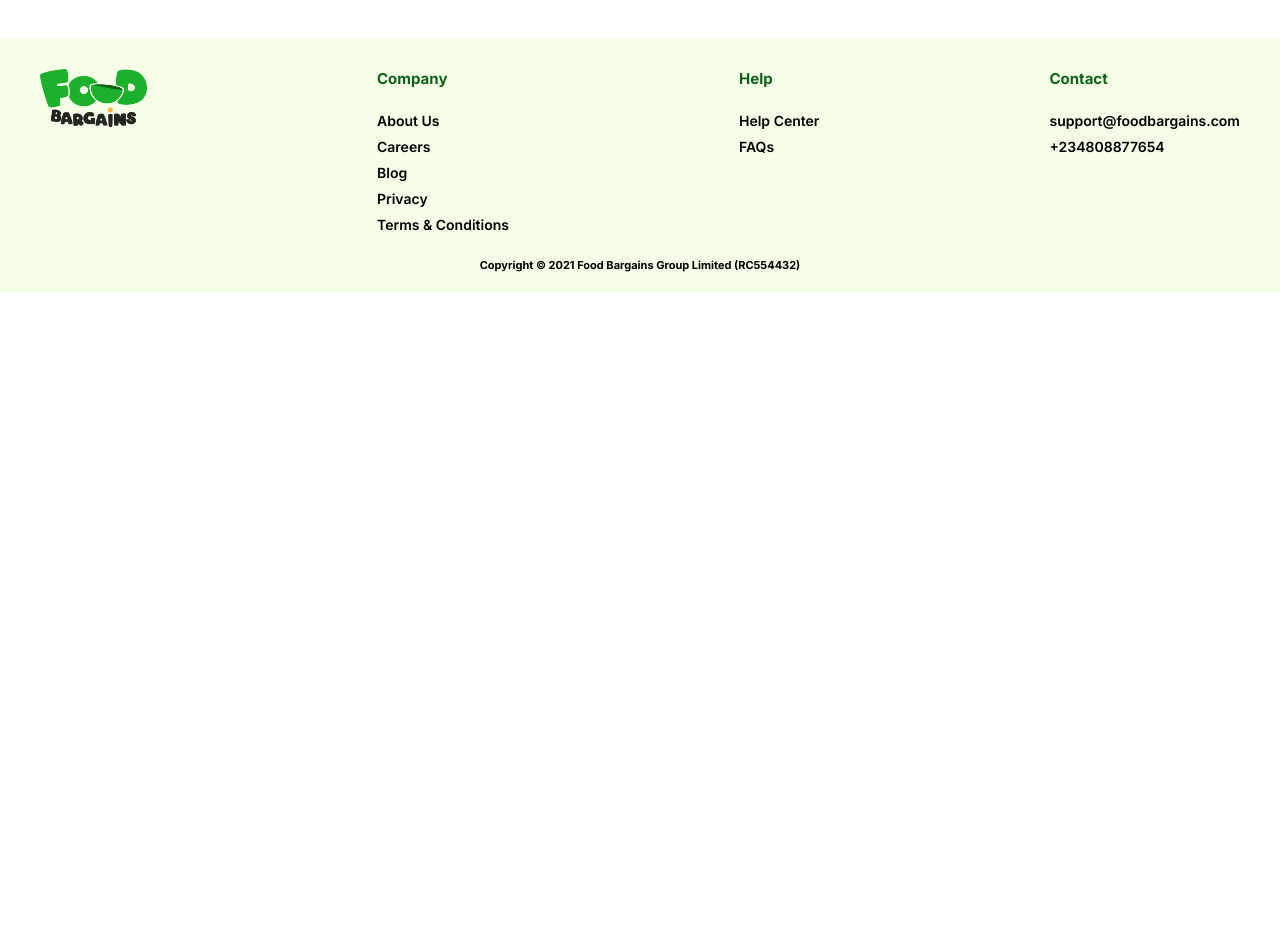
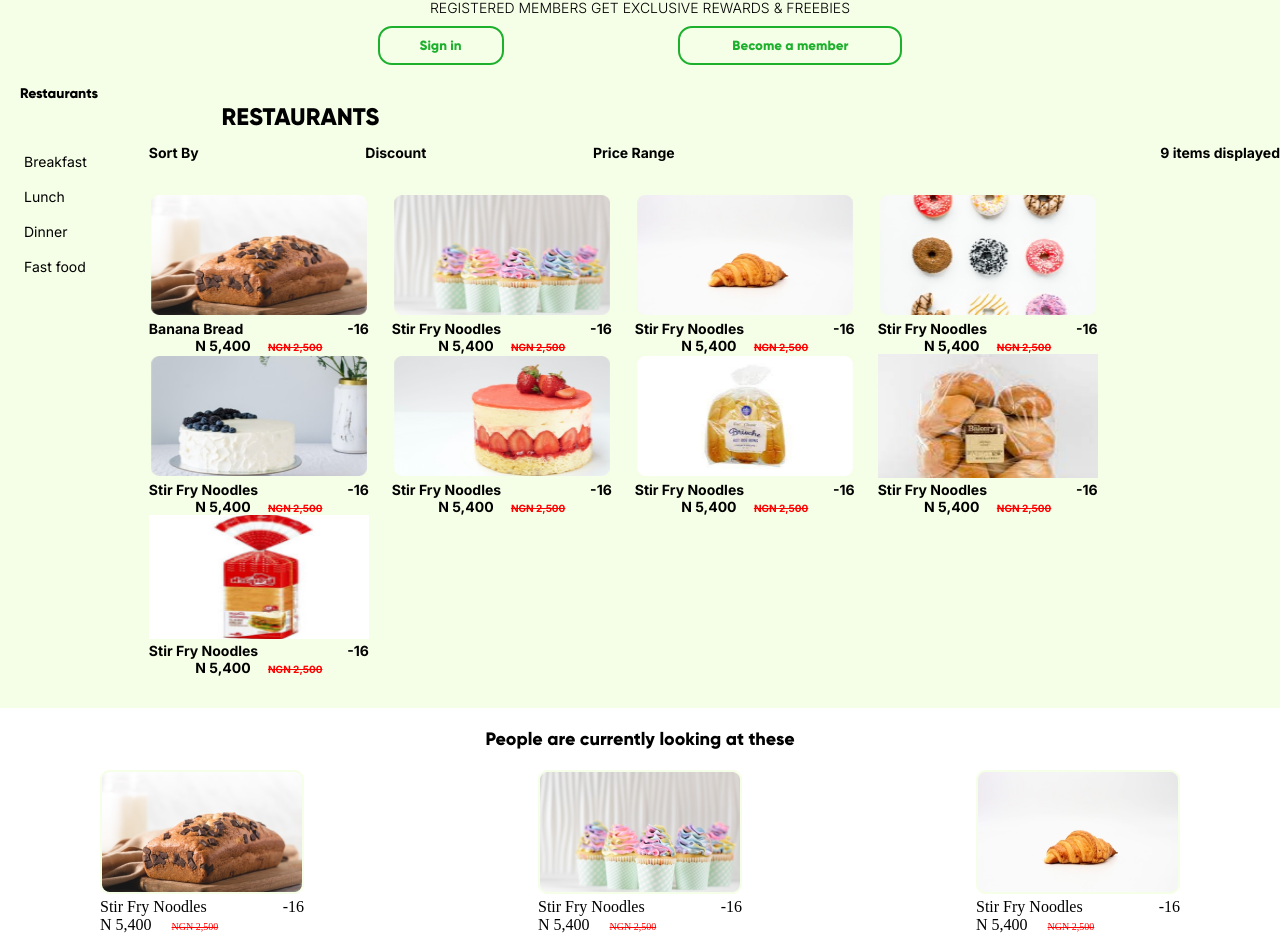
Before and after one commit to kingbee1/food-bargain, a React (Create React App) app: page /restaurants in a window 1280 px wide. Shown: the part 272-1224 px from the top of the page. Before the commit the page ends 800 px from the top, so only its background shows below. Built offline with nearby package versions, Linux system fonts and the light colour scheme.

Commit message:
import some sample pictures

```diff
--- a/src/pages/Restaurants.js
+++ b/src/pages/Restaurants.js
@@ -1,12 +1,143 @@
 import React from 'react';
 import Footer from '../components/Landingpage/Footer';
 import Navbar from '../components/Landingpage/Navbar';
+import bk1 from '../images/bk1.png'
+import bk2 from '../images/bk2.png'
+import bk3 from '../images/bk3.png'
+import bk4 from '../images/bk4.png'
+import bk5 from '../images/bk5.png'
+import bk6 from '../images/bk6.png'
+import bk7 from '../images/bk7.png'
+import bk8 from '../images/bk8.png'
+import bk9 from '../images/bk9.png'
 
 const Restaurants = () => {
     return (
         <div>
             <Navbar />
-            <p>Restaurants</p>
+            <div className="flex justify-between top-bakery">
+        <p>Home </p>
+        <p> > </p>
+        <p>Restaurants</p>
+        <p> > </p>
+        <p> Breakfast </p>
+        </div>
+        <div className="members">
+            <p className="members-p">REGISTERED MEMBERS GET EXCLUSIVE REWARDS & FREEBIES</p>
+            <div className="members-btn flex justify-between">
+                <button className="mbtn1">Sign in</button>
+                <button className="mbtn2">Become a member</button>
+            </div>
+
+            <section className="groc-container">
+                <div>
+                    <div>
+                        <p className="grocery-top">Restaurants</p>
+                    </div>
+                    <div>
+                         <p className="big-p">RESTAURANTS</p>
+                 <div className="flex">
+                        <div className="grocery-side">
+                            <p>Breakfast</p>
+                            <p>Lunch</p>
+                            <p>Dinner</p>
+                            <p>Fast food</p>
+                        </div>
+
+                        <div>
+                     <div className="flex justify-between">
+                        <div className="asort flex justify-between">
+                                <p>Sort By</p>
+                                <p>Discount</p>
+                                <p>Price Range</p>
+                            </div>
+                            <div>
+                                <p>9 items displayed</p>
+                            </div>
+                     </div >
+                        <div className="Groc-pic flex justify-between">
+                        <div>
+                        <img src={bk1} alt="food" />
+                        <div className="flex justify-between"><p>Banana Bread</p> <p>-16</p></div>
+                        <p>N 5,400 &emsp;<span className="span">NGN 2,500</span></p>
+                    </div>
+
+
+                    <div>
+                        <img src={bk2} alt="food" />
+                        <div className="flex justify-between"><p>Stir Fry Noodles</p> <p>-16</p></div>
+                        <p>N 5,400 &emsp;<span className="span">NGN 2,500</span></p>
+                    </div>
+
+                    <div>
+                        <img src={bk3} alt="food" />
+                        <div className="flex justify-between"><p>Stir Fry Noodles</p> <p>-16</p></div>
+                        <p>N 5,400 &emsp;<span className="span">NGN 2,500</span></p>
+                    </div>
+                    <div>
+                        <img src={bk4} alt="food" />
+                        <div className="flex justify-between"><p>Stir Fry Noodles</p> <p>-16</p></div>
+                        <p>N 5,400 &emsp;<span className="span">NGN 2,500</span></p>
+                    </div>
+                    <div className = "bk5">
+                        <img src={bk5} alt="food" />
+                        <div className="flex justify-between"><p>Stir Fry Noodles</p> <p>-16</p></div>
+                        <p>N 5,400 &emsp;<span className="span">NGN 2,500</span></p>
+                    </div>
+                    <div>
+                        <img src={bk6} alt="food" />
+                        <div className="flex justify-between"><p>Stir Fry Noodles</p> <p>-16</p></div>
+                        <p>N 5,400 &emsp;<span className="span">NGN 2,500</span></p>
+                    </div>
+                    <div>
+                        <img src={bk7} alt="food" />
+                        <div className="flex justify-between"><p>Stir Fry Noodles</p> <p>-16</p></div>
+                        <p>N 5,400 &emsp;<span className="span">NGN 2,500</span></p>
+                    </div>
+                    <div>
+                        <img src={bk8} alt="food" />
+                        <div className="flex justify-between"><p>Stir Fry Noodles</p> <p>-16</p></div>
+                        <p>N 5,400 &emsp;<span className="span">NGN 2,500</span></p>
+                    </div>
+                    <div>
+                        <img src={bk9} alt="food" />
+                        <div className="flex justify-between"><p>Stir Fry Noodles</p> <p>-16</p></div>
+                        <p>N 5,400 &emsp;<span className="span">NGN 2,500</span></p>
+                    </div>
+
+                        </div>
+                        </div>
+                  </div>
+                    </div>
+                </div>
+            </section>
+            <div>
+            </div>
+        </div>
+        <div>
+            <p className="groc-bottom">People are currently looking at these </p>
+            <div className="Groc-pic2 flex justify-between">
+            <div>
+                        <img src={bk1} alt="food" />
+                        <div className="flex justify-between"><p>Stir Fry Noodles</p> <p>-16</p></div>
+                        <p>N 5,400 &emsp;<span className="span">NGN 2,500</span></p>
+                    </div>
+
+
+                    <div>
+                        <img src={bk2} alt="food" />
+                        <div className="flex justify-between"><p>Stir Fry Noodles</p> <p>-16</p></div>
+                        <p>N 5,400 &emsp;<span className="span">NGN 2,500</span></p>
+                    </div>
+
+                    <div>
+                        <img src={bk3} alt="food" />
+                        <div className="flex justify-between"><p>Stir Fry Noodles</p> <p>-16</p></div>
+                        <p>N 5,400 &emsp;<span className="span">NGN 2,500</span></p>
+                    </div>
+            </div>
+        </div>
+
             <Footer />
         </div>
     )
```
